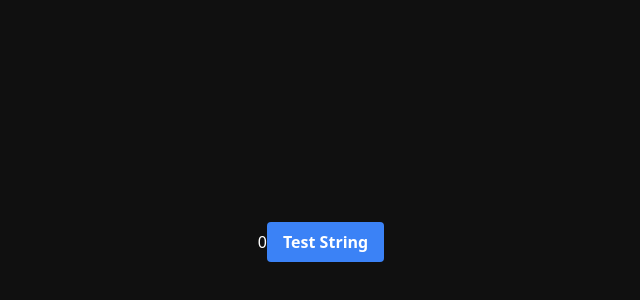
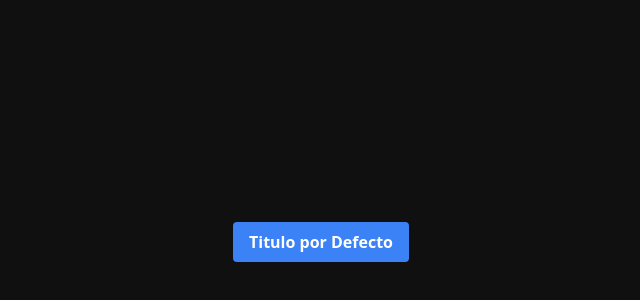
Before and after one commit to Miguel-T24/typescript-react-basics, a Next.js app: page / in a window 1280 px wide. Shown: the part 158-458 px from the top of the page, without its empty margins (319-959 px from the left). Built offline with nearby package versions, Linux system fonts and the light colour scheme.

Commit message:
Valores Opcionales como props

```diff
--- a/src/app/page.tsx
+++ b/src/app/page.tsx
@@ -1,28 +1,24 @@
 'use client'
-
-import { Dispatch, SetStateAction, useState } from "react";
 
 //  puedo definir un tipo de dato
  type ButtonProps = {
-  setCount: Dispatch<SetStateAction<number>>;
+  title? : string;
  };
 
-function Button({setCount} : ButtonProps){
+function Button({title = "Titulo por Defecto"} : ButtonProps){
   return(
     <>
-      <button onClick={() => setCount(10)}>
-        Test String
+      <button >
+        {title}
       </button>
     </>
   )
 }
 
 function Page(){
-  const[count, setCount] = useState<number>(0);
   return(
     <>
-      <h1>{count}</h1>
-      <Button setCount={setCount}/>
+      <Button />
     </>
   )
 }
```
